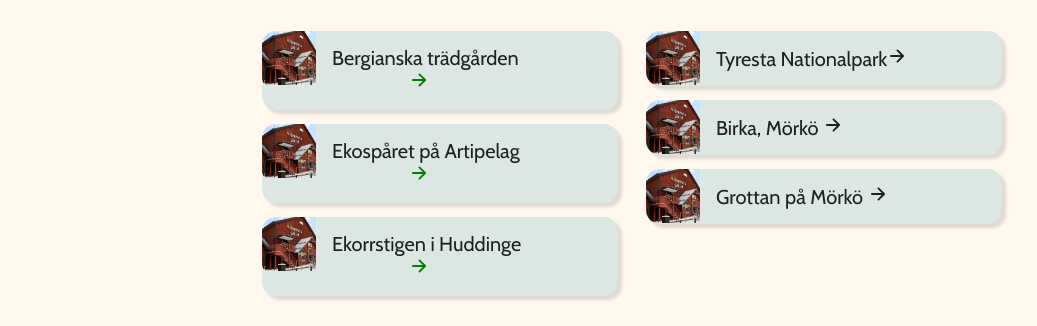
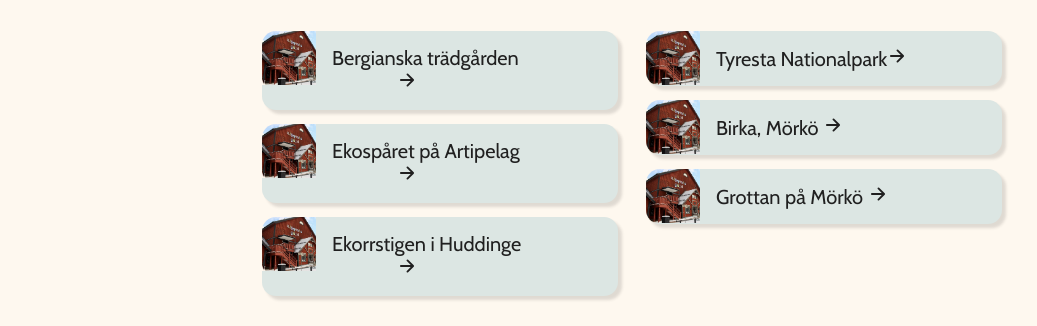
Before and after one commit to Soljojjo/Picknick, a React (Create React App) app: page / in a window 1280 px wide. Shown: the part 289-615 px from the top of the page, without its empty margins (8-1045 px from the left). Built offline with nearby package versions, Linux system fonts and the light colour scheme; no server answers.

Commit message:
css städning2

```diff
--- a/public/css/styles.css
+++ b/public/css/styles.css
@@ -194,25 +194,6 @@
     text-align: right;
     text-align-last: right;
 }
-.menu__icon {
-    /* From figma: */
-    /* position: absolute;
-    left: 0%;
-    right: 63.26%;
-    top: -8.33%;
-    bottom: 0%;
-    */
-    padding-left:77px;
-    text-align: right;
-    text-align-last: right;
-    align-items: flex-end;
-}
-
-
-.menu__icon{
-color: green;
-
-}
 
 .menu__link:hover {
     display: block;
```
